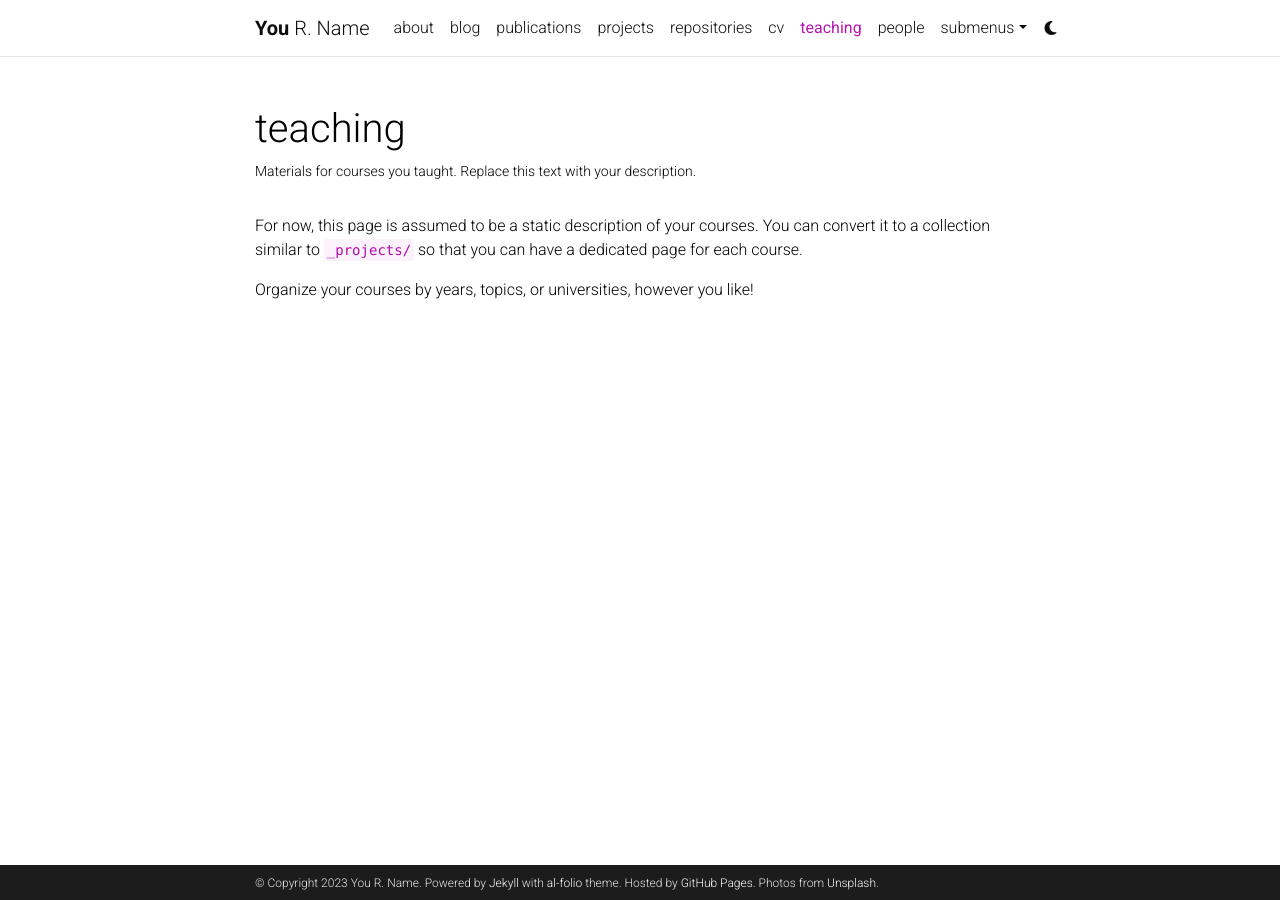
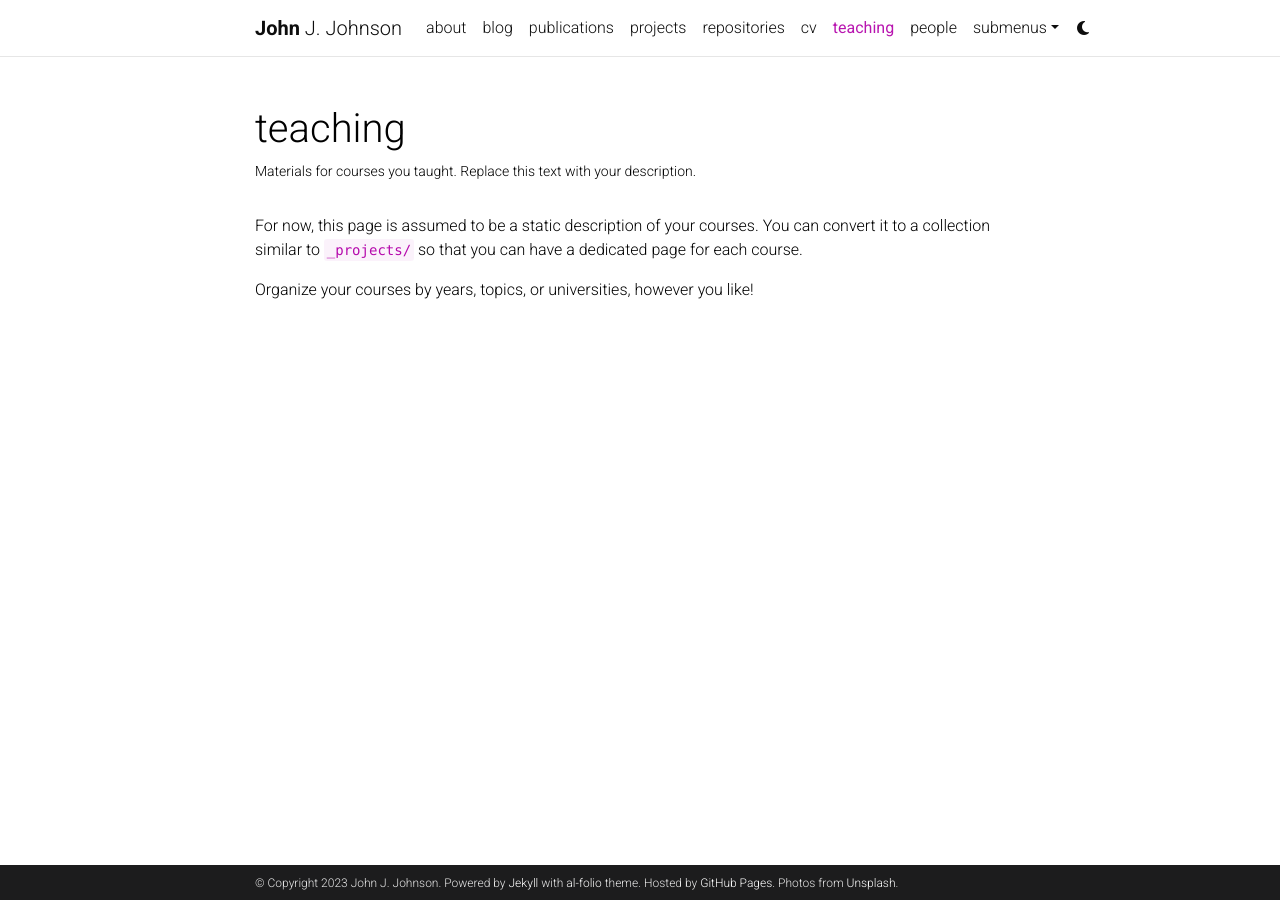
Before and after one commit to MiliAxe/miliaxe.github.io, a Jekyll site: the page built from _pages/teaching.md, in a window 1280 px wide. Built offline with Jekyll 4.4.1, drawn with Linux system fonts in a browser that asks for light colours; comment, search, counter and statistics services are not loaded; a style sheet for code colours, icons or effects is not loaded.

Commit message:
Changed creds

```diff
--- a/_config.yml
+++ b/_config.yml
@@ -3,12 +3,12 @@
 # -----------------------------------------------------------------------------
 
 title: blank # the website title (if blank, full name will be used instead)
-first_name: You
-middle_name: R.
-last_name: Name
-email: you@example.com
+first_name: John
+middle_name: J.
+last_name: Johnson
+email: john.j@johnson.com
 description: > # the ">" symbol means to ignore newlines until "footer_text:"
-  A simple, whitespace theme for academics. Based on [*folio](https://github.com/bogoli/-folio) design.
+  This is the website of john
 footer_text: >
   Powered by <a href="https://jekyllrb.com/" target="_blank">Jekyll</a> with <a href="https://github.com/alshedivat/al-folio">al-folio</a> theme.
   Hosted by <a href="https://pages.github.com/" target="_blank">GitHub Pages</a>.
```
